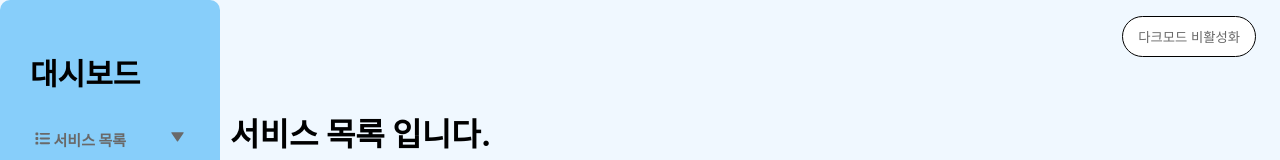
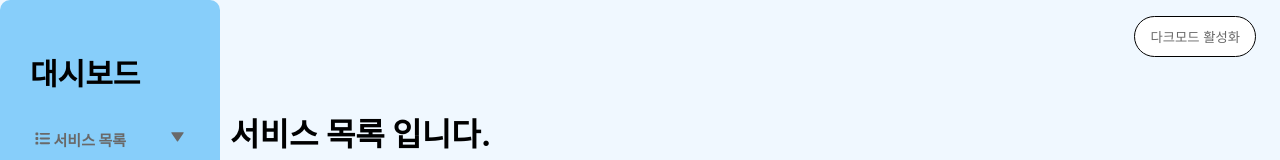
Before and after one commit to hyodii/REACT_TEST, a React (Create React App) app in the folder react_study/: page / in a window 1280 px wide. Shown: the top 160 px of the page. Built offline with nearby package versions, Linux system fonts and the light colour scheme.

Commit message:
feat : 다크모드 새로고침 시에도 유지하는 기능

```diff
--- a/react_study/src/App.js
+++ b/react_study/src/App.js
@@ -102,13 +102,35 @@ const Style = {
   `
 }
 
+const darkTheme = {
+  color: 'white',
+  sidebarBgColor: 'black',
+  sidebarColor: 'darkgray',
+  bgColor: 'gray',
+};
+
+const lightTheme = {
+  color: 'black',
+  sidebarBgColor: 'lightskyblue',
+  sidebarColor: 'dimgray',
+  bgColor: 'aliceblue',
+};
+
 function App() {
   /*
       해더 다크모드 상태
    */
-  const [isDarkMode, setDarkMode] = useState(false);
+  let darkParam = false
+  if(localStorage.getItem('theme')) {
+    if(localStorage.getItem('theme') === 'dark') {
+      darkParam = true
+    } else {
+      darkParam = false
+    }
+  }
+  const [isDarkMode, setDarkMode] = useState(darkParam);
   const changeDark = () => {
-    setDarkMode((isDarkMode) => !isDarkMode);
+    setDarkMode((darkParam) => !darkParam);
   }
 
   /*
@@ -161,28 +183,14 @@ function App() {
     }
   })
 
-  const darkTheme = {
-    color: 'white',
-    sidebarBgColor: 'black',
-    sidebarColor: 'darkgray',
-    bgColor: 'gray',
-  };
-
-  const lightTheme = {
-    color: 'black',
-    sidebarBgColor: 'lightskyblue',
-    sidebarColor: 'dimgray',
-    bgColor: 'aliceblue',
-  };
-
   return (
     <div>
       <Style.ThemeProvider theme={isDarkMode ? darkTheme : lightTheme}>
         <Style.Header>
-          <Header $darkstate={isDarkMode} onClick={changeDark}></Header>
+          <Header darkstate={isDarkMode} onClick={changeDark}></Header>
         </Style.Header>
         <Style.Sidebar theme={isDarkMode ? darkTheme : lightTheme}>
-          <Sidebar $numberstate={number} $numberstate2={number2} onClick={changeNumber} onClick2={changeNumber2}></Sidebar>
+          <Sidebar numberstate={number} numberstate2={number2} onClick={changeNumber} onClick2={changeNumber2}></Sidebar>
         </Style.Sidebar>
         <Style.Page>
           {depth1(number, number2)}
--- a/react_study/src/component/Header.js
+++ b/react_study/src/component/Header.js
@@ -3,10 +3,15 @@ import ToggleSwitch from "./ToggleSwitch";
 
 function Header({darkstate, onClick}) {
 
-  const [isDarkMode, setDarkMode] = useState(false);
-
-  const handleClickButton = (isDarkMode) => {
-    setDarkMode(!isDarkMode);
+  darkstate ? localStorage.setItem("theme", "dark") : localStorage.setItem("theme", "light")
+  const [isDarkMode, setDarkMode] = useState(darkstate);
+  const handleClickButton = () => {
+    setDarkMode((isDarkMode) => !isDarkMode);
+    if(isDarkMode) {
+      localStorage.setItem("theme", "dark")
+    } else {
+      localStorage.setItem("theme", "light")
+    }
   }
 
   return (
@@ -22,7 +27,7 @@ function Header({darkstate, onClick}) {
         }}
         onClick={() => {handleClickButton(isDarkMode); onClick()}}
       >
-        {isDarkMode ? "다크모드 활성화" : "다크모드 비활성화"}
+        {isDarkMode ? "다크모드 비활성화" : "다크모드 활성화"}
       </button>
     </div>
   );
```
Also changed, not shown: 1 other file (tests, documents, lock files or other folders).
